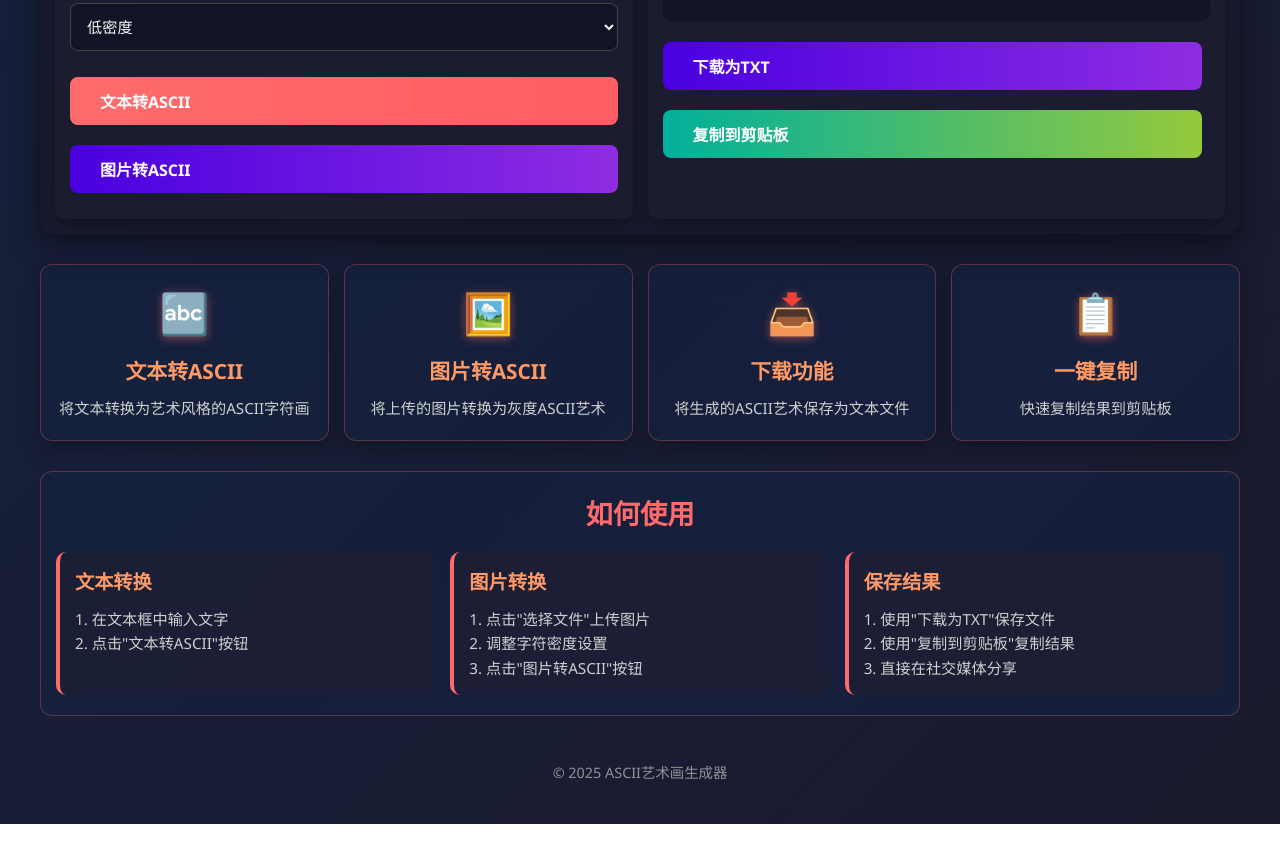
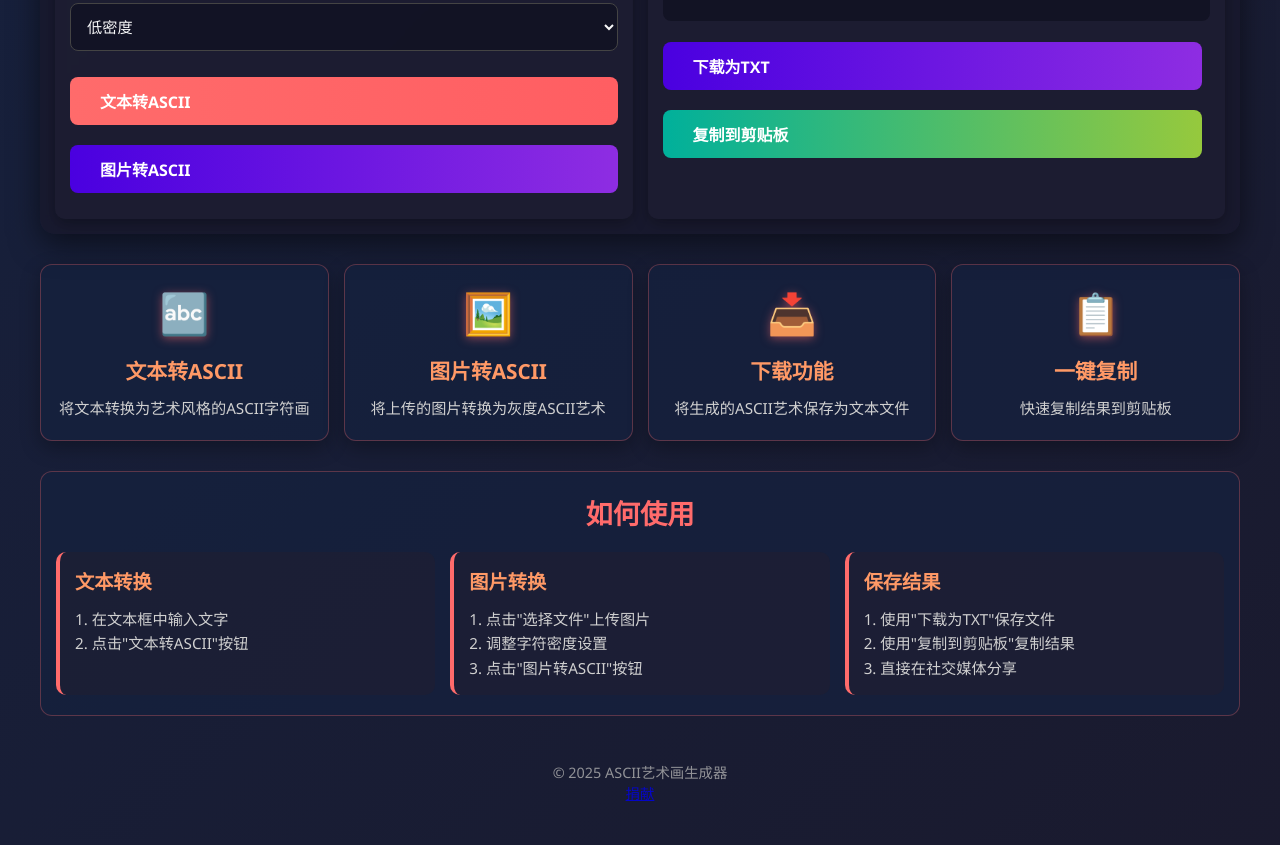
Before and after one commit to 250502520/ASCII, a plain HTML site: page index.html in a window 1280 px wide. Shown: the part 465-1310 px from the top of the page. Before the commit the page ends 1289 px from the top, so only its background shows below. Drawn offline with Linux system fonts and the light colour scheme.

Commit message:
Update index.html

```diff
--- a/index.html
+++ b/index.html
@@ -619,8 +619,10 @@
     </div>
 
     <footer>
-        <p>© 2025 ASCII艺术画生成器</p>
-    </footer>
+    <p>© 2025 ASCII艺术画生成器</p>
+    <a href="https://ascii.gal.us.kg" target="_blank">捐献</a>
+</footer>
+
 
     <script>
         // DOM元素
```
